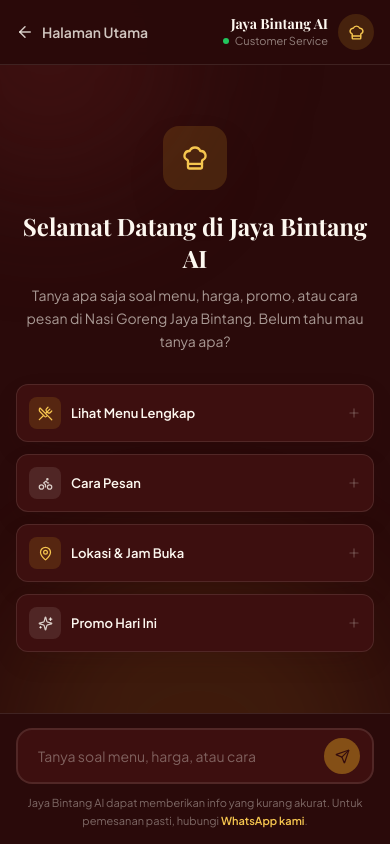
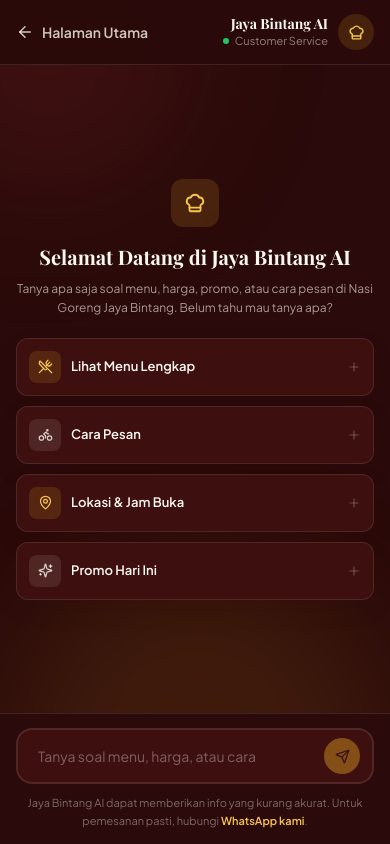
Before and after one commit to smilebotstore/restaurant-website, a Next.js app: page /customer-service in a window 390 px wide. Built offline with nearby package versions, Linux system fonts and the light colour scheme.

Commit message:
Update page.jsx

```diff
--- a/src/app/customer-service/page.jsx
+++ b/src/app/customer-service/page.jsx
@@ -137,21 +137,22 @@ export default function CustomerServicePage() {
       </header>
 
       {/* Body */}
-      <div className="relative flex-1 overflow-y-auto px-4 py-6 sm:px-6">
+      <div className="relative flex-1 overflow-y-auto px-4 py-4 sm:px-6 sm:py-6">
         {!hasMessages ? (
-          <div className="mx-auto flex h-full max-w-lg flex-col items-center justify-center text-center">
-            <div className="flex h-16 w-16 items-center justify-center rounded-2xl bg-gold-500/15 text-gold-400 shadow-soft">
-              <ChefHat size={28} />
+          <div className="mx-auto flex min-h-full max-w-lg flex-col items-center justify-center py-6 text-center">
+            <div className="flex h-12 w-12 items-center justify-center rounded-xl bg-gold-500/15 text-gold-400 sm:h-16 sm:w-16 sm:rounded-2xl">
+              <ChefHat size={22} className="sm:hidden" />
+              <ChefHat size={28} className="hidden sm:block" />
             </div>
-            <h1 className="mt-5 font-display text-2xl font-bold text-cream-50 sm:text-3xl">
+            <h1 className="mt-4 font-display text-xl font-bold text-cream-50 sm:mt-5 sm:text-3xl">
               Selamat Datang di Jaya Bintang AI
             </h1>
-            <p className="mt-2.5 max-w-sm text-sm leading-relaxed text-cream-50/60">
+            <p className="mt-2 max-w-sm text-xs leading-relaxed text-cream-50/60 sm:text-sm">
               Tanya apa saja soal menu, harga, promo, atau cara pesan di Nasi
               Goreng Jaya Bintang. Belum tahu mau tanya apa?
             </p>
 
-            <div className="mt-8 grid w-full grid-cols-1 gap-3 sm:grid-cols-2">
+            <div className="mt-5 grid w-full grid-cols-1 gap-2.5 sm:mt-8 sm:grid-cols-2 sm:gap-3">
               {suggestions.map((s) => (
                 <SuggestionCard
                   key={s.label}
@@ -164,7 +165,7 @@ export default function CustomerServicePage() {
             </div>
           </div>
         ) : (
-          <div className="mx-auto flex max-w-2xl flex-col gap-5">
+          <div className="mx-auto flex max-w-2xl flex-col gap-4">
             {messages.map((m, i) => (
               <ChatMessage key={i} role={m.role} content={m.content} />
             ))}
```
